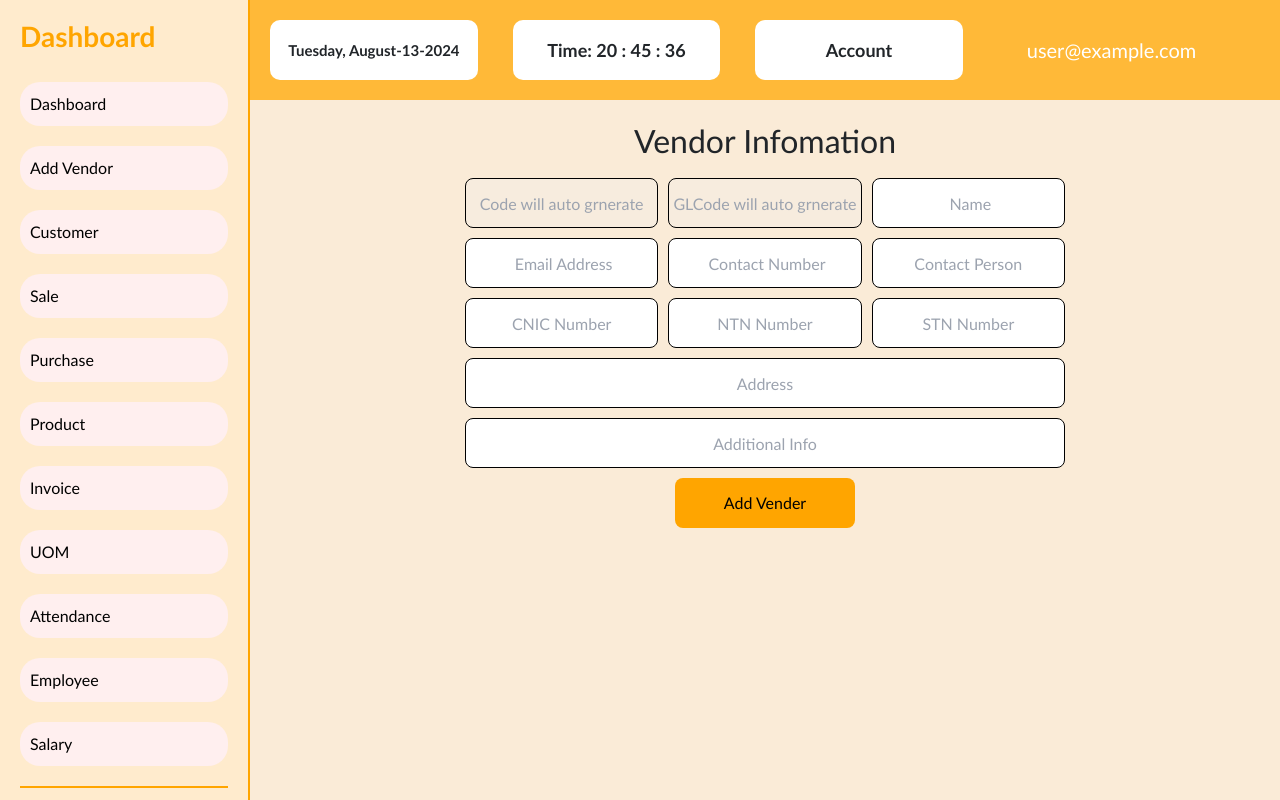
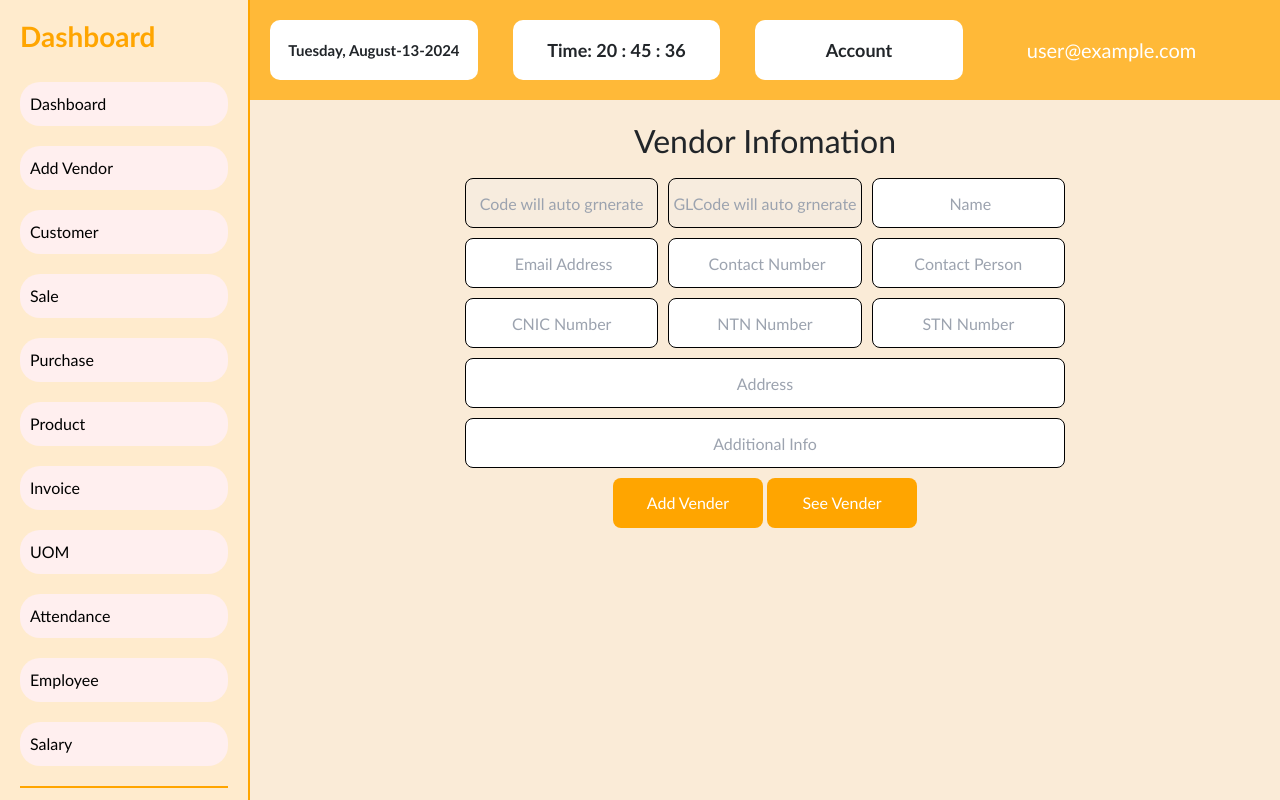
Before and after one commit to hafiz-jazim-farjad/Accounting-Software, a React (Create React App) app: page /Vendor in a window 1280 px wide. Built offline with nearby package versions, Linux system fonts and the light colour scheme; no server answers; sample sign-in values are in the browser's storage.

Commit message:
Update Vendor.jsx

```diff
--- a/src/Pages/Vendor/Vendor.jsx
+++ b/src/Pages/Vendor/Vendor.jsx
@@ -87,8 +87,13 @@ export default function Vendor() {
                 console.error("Error adding document: ", e);
             }
         } else {
-            alert("Please Fill All the Credentials")
-        }
+            Swal.fire({
+                title: 'Please Fill All The Credentials',
+                text: 'Without Filling All The Creedentials You Will Not Be Able To Add Vender',
+                icon: 'error',
+                showConfirmButton: false,
+                showCancelButton: false
+            })        }
 
 
     }
@@ -218,7 +223,10 @@ export default function Vendor() {
                         <div class="formGroup">
                             <input type="text" name="additionalNote" id="additionalNote" placeholder="Additional Info" onChange={(e) => SetAdditionalInfo(e.target.value)} />
                         </div>
-                        <button type='submit' id="submit" onClick={AddVender}> Add Vender </button>
+                        <div style={{display:'flex:',justifyContent:'center' , alignItems:'center' , width:'100% important'}}>
+                        <button type='submit' id="submit" onClick={AddVender}style={{backgroundColor:'orange' , width:'150px' , color:'white'}}> Add Vender </button>
+                      <p>f</p> <Link to="/SeeVenders" ><button type='submit' style={{backgroundColor:'orange' , width:'150px' , color:'white'}}> See Vender</button></Link>
+                        </div>
                     </main>
 
 
```
